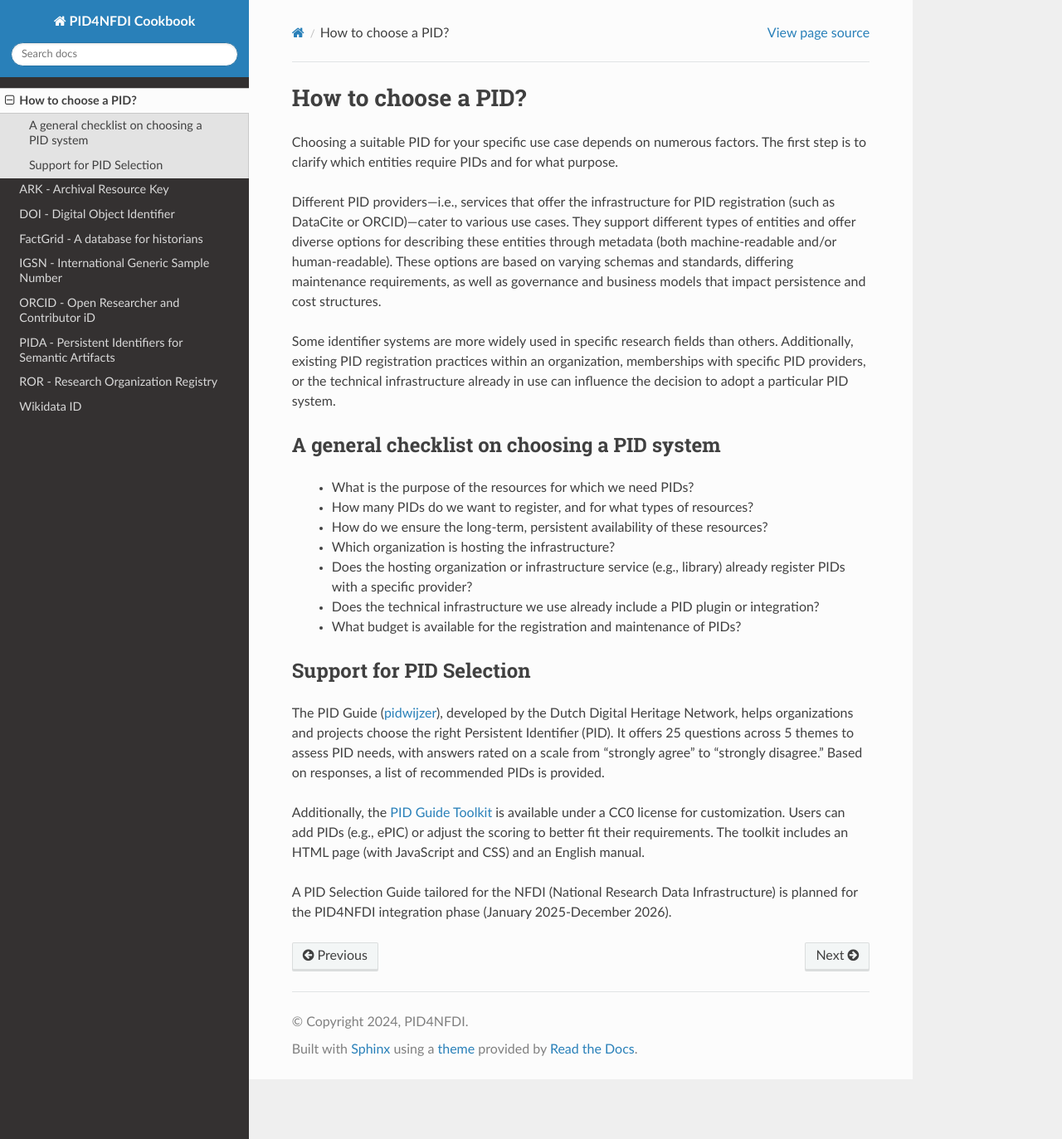
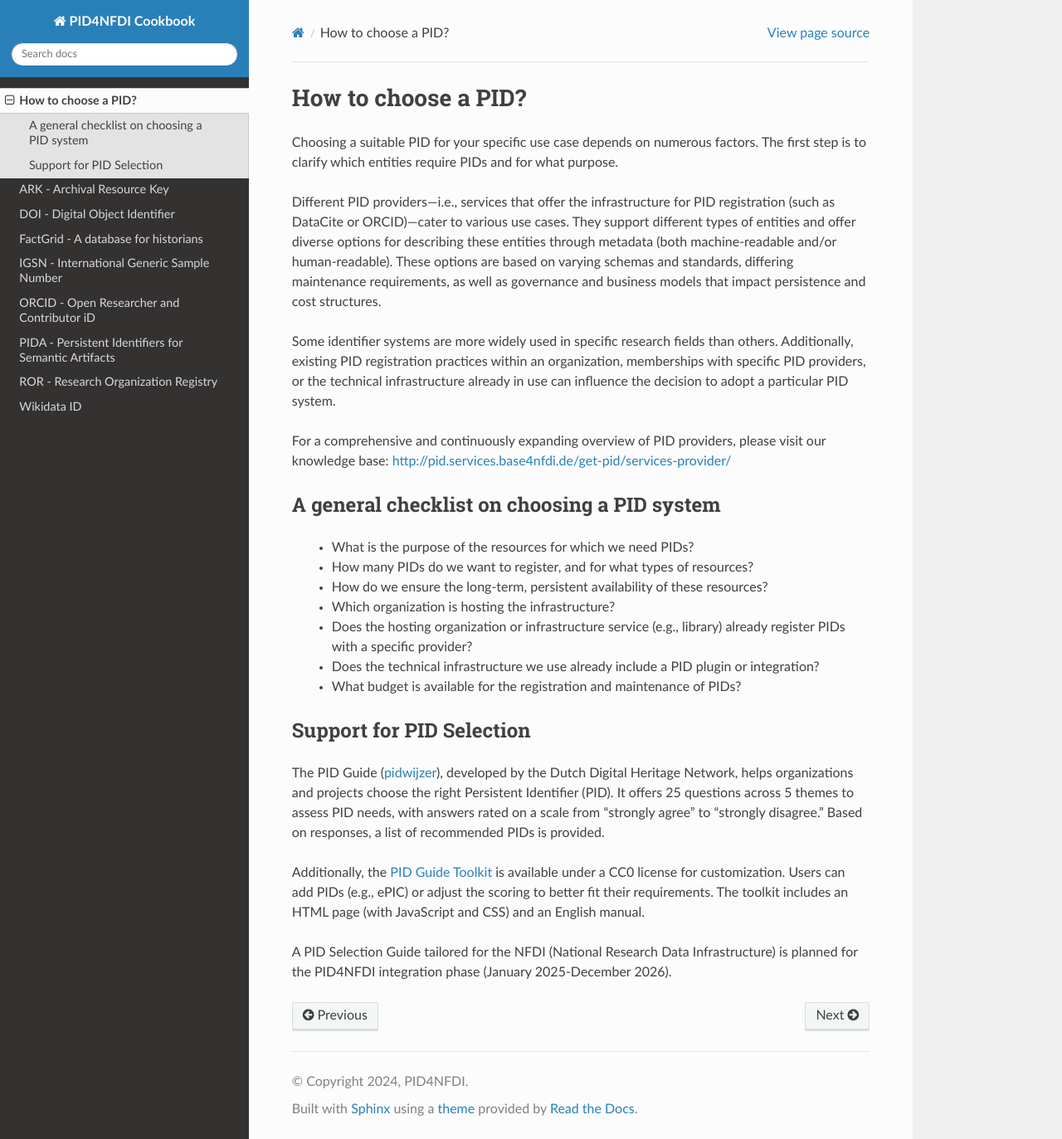
Before and after one commit to stephw-tib/pid4nfdi-training, a Sphinx documentation site: the page built from docs/source/choose.rst, in a window 1280 px wide and 1373 px high. Shown: the whole window at 83% size. Built offline with Sphinx 7.4.7 and the Read the Docs theme 3.1.0, drawn with Linux system fonts in a browser that asks for light colours; pages that are not in the unit, such as notebooks, are missing from menus.

Commit message:
Update choose.rst
link to PID4NFDI website

Signed-off-by: stephw-tib <62946028+stephw-tib@users.noreply.github.com>

```diff
--- a/docs/source/choose.rst
+++ b/docs/source/choose.rst
@@ -6,6 +6,8 @@
 Different PID providers—i.e., services that offer the infrastructure for PID registration (such as DataCite or ORCID)—cater to various use cases. They support different types of entities and offer diverse options for describing these entities through metadata (both machine-readable and/or human-readable). These options are based on varying schemas and standards, differing maintenance requirements, as well as governance and business models that impact persistence and cost structures.
 
 Some identifier systems are more widely used in specific research fields than others. Additionally, existing PID registration practices within an organization, memberships with specific PID providers, or the technical infrastructure already in use can influence the decision to adopt a particular PID system.
+
+For a comprehensive and continuously expanding overview of PID providers, please visit our knowledge base: http://pid.services.base4nfdi.de/get-pid/services-provider/
 
 A general checklist on choosing a PID system
 ---------------------------------------------
```
